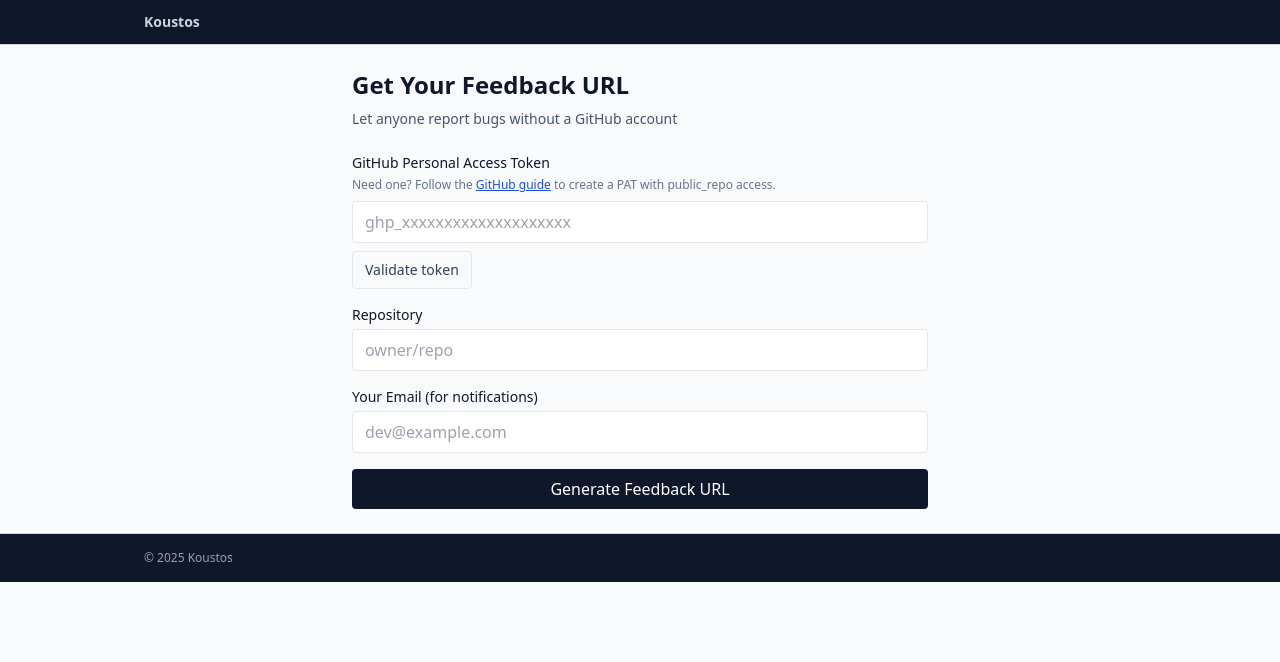
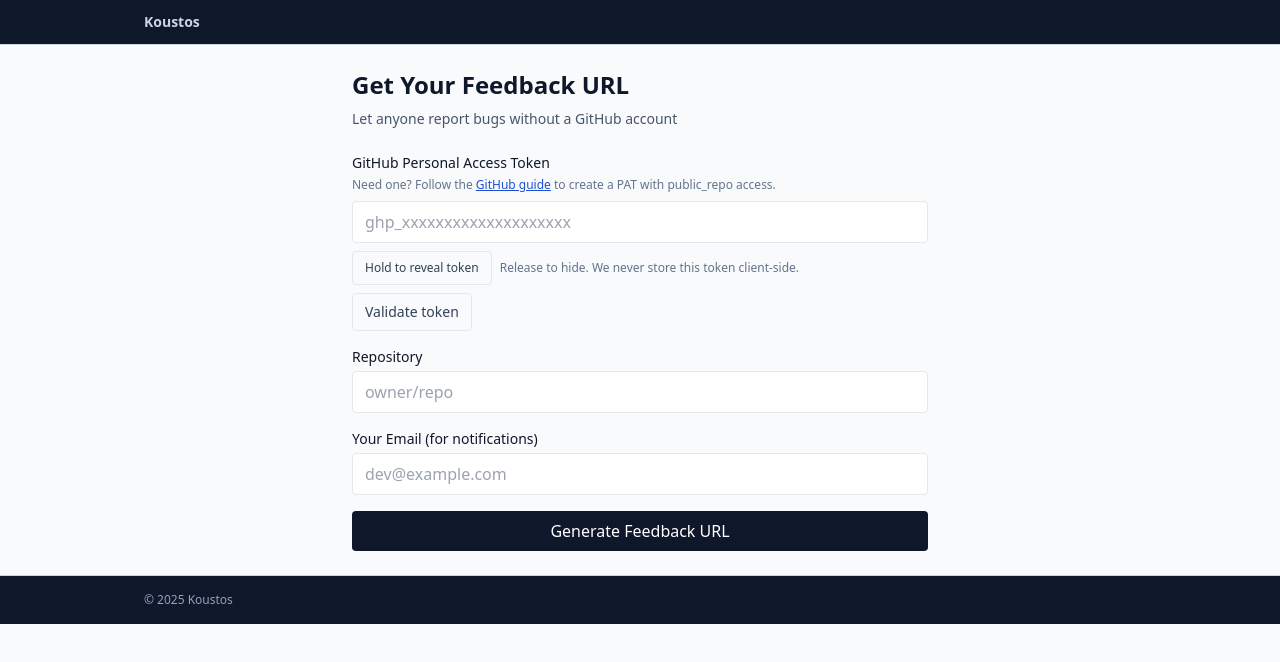
Before and after one commit to spenceriam/Koustos, a Next.js app: page /setup in a window 1280 px wide. Shown: the top 662 px of the page. Built offline with nearby package versions, Linux system fonts and the light colour scheme.

Commit message:
[koustos] Add press-and-hold PAT visibility toggle

```diff
--- a/app/setup/page.tsx
+++ b/app/setup/page.tsx
@@ -27,6 +27,7 @@ export default function SetupPage() {
   const [showPatModal, setShowPatModal] = useState(false);
   const [modalMessage, setModalMessage] = useState("");
   const patModalInputRef = useRef<HTMLInputElement | null>(null);
+  const [patVisible, setPatVisible] = useState(false);
   const [repos, setRepos] = useState<GithubRepoSummary[]>([]);
   const [repoSearch, setRepoSearch] = useState("");
   const [emailError, setEmailError] = useState<string | null>(null);
@@ -44,6 +45,7 @@ export default function SetupPage() {
     setResult(null);
     setRepos([]);
     setRepoSearch("");
+    setPatVisible(false);
   }
 
   function validateEmailFormat(value: string) {
@@ -75,6 +77,7 @@ export default function SetupPage() {
     setResult(null);
     setRepos([]);
     setRepoSearch("");
+    setPatVisible(false);
 
     try {
       const response = await fetch("/api/github/repos", {
@@ -89,6 +92,7 @@ export default function SetupPage() {
         );
         setShowPatModal(true);
         setPat("");
+        setPatVisible(false);
         setPatValidated(false);
         setRepoCount(null);
         return;
@@ -133,6 +137,7 @@ export default function SetupPage() {
     setResult(null);
     setRepos([]);
     setRepoSearch("");
+    setPatVisible(false);
 
     try {
       const res = await fetch("/api/setup", {
@@ -158,6 +163,14 @@ export default function SetupPage() {
 
   function handleRepoSelect(repoItem: GithubRepoSummary) {
     setRepo(`${repoItem.owner}/${repoItem.name}`);
+  }
+
+  function beginRevealPat() {
+    setPatVisible(true);
+  }
+
+  function endRevealPat() {
+    setPatVisible(false);
   }
 
   return (
@@ -234,11 +247,38 @@ export default function SetupPage() {
             <input
               value={pat}
               onChange={(e) => handlePatChange(e.target.value)}
-              type="password"
+              type={patVisible ? "text" : "password"}
               className="w-full rounded border px-3 py-2"
               placeholder="ghp_xxxxxxxxxxxxxxxxxxxx"
               required
             />
+            <div className="mt-2 flex items-center gap-2">
+              <button
+                type="button"
+                onPointerDown={beginRevealPat}
+                onPointerUp={endRevealPat}
+                onPointerLeave={endRevealPat}
+                onPointerCancel={endRevealPat}
+                onKeyDown={(event) => {
+                  if (event.key === " " || event.key === "Enter") {
+                    event.preventDefault();
+                    beginRevealPat();
+                  }
+                }}
+                onKeyUp={(event) => {
+                  if (event.key === " " || event.key === "Enter") {
+                    endRevealPat();
+                  }
+                }}
+                className="rounded border px-3 py-2 text-xs font-medium text-slate-700 transition hover:bg-slate-100"
+                aria-pressed={patVisible}
+              >
+                Hold to reveal token
+              </button>
+              <span className="text-xs text-slate-500">
+                Release to hide. We never store this token client-side.
+              </span>
+            </div>
             <div className="mt-2 flex items-center gap-3">
               <button
                 type="button"
```
